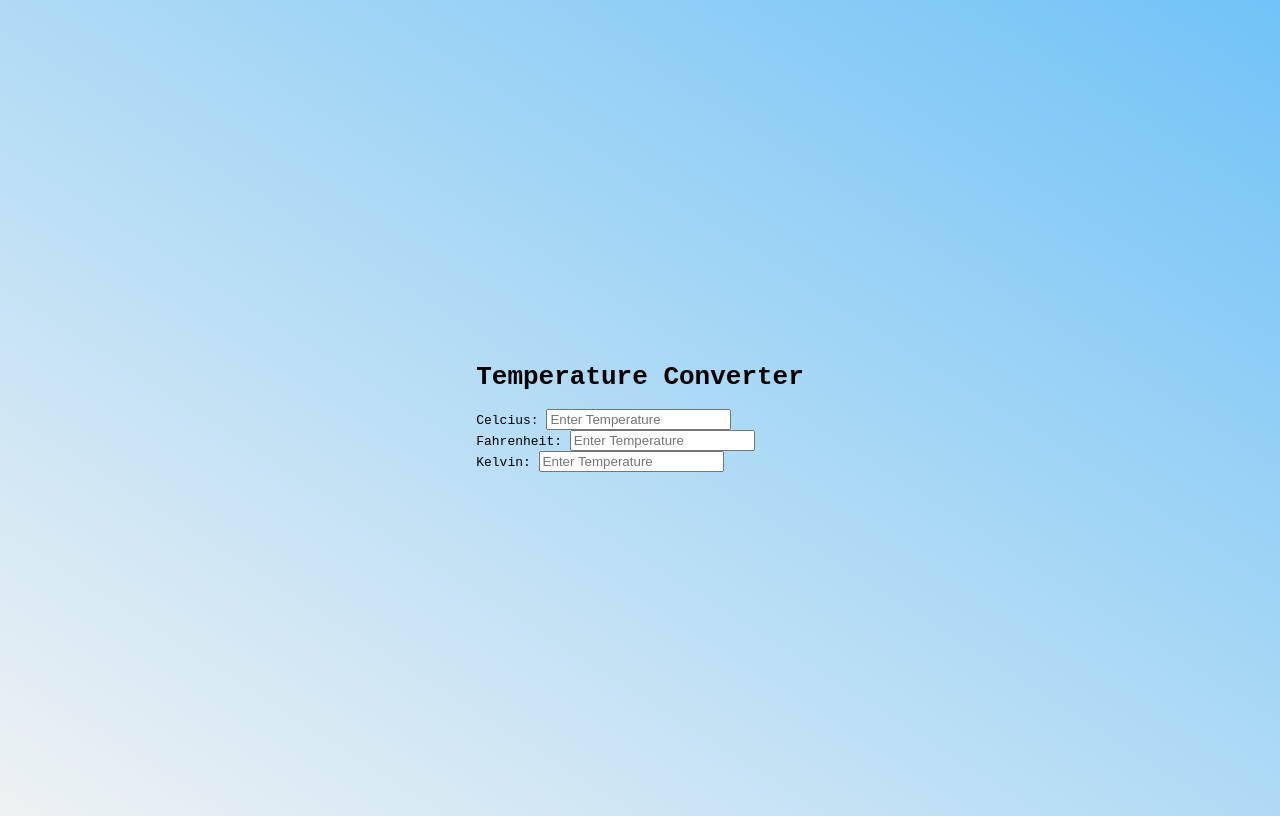
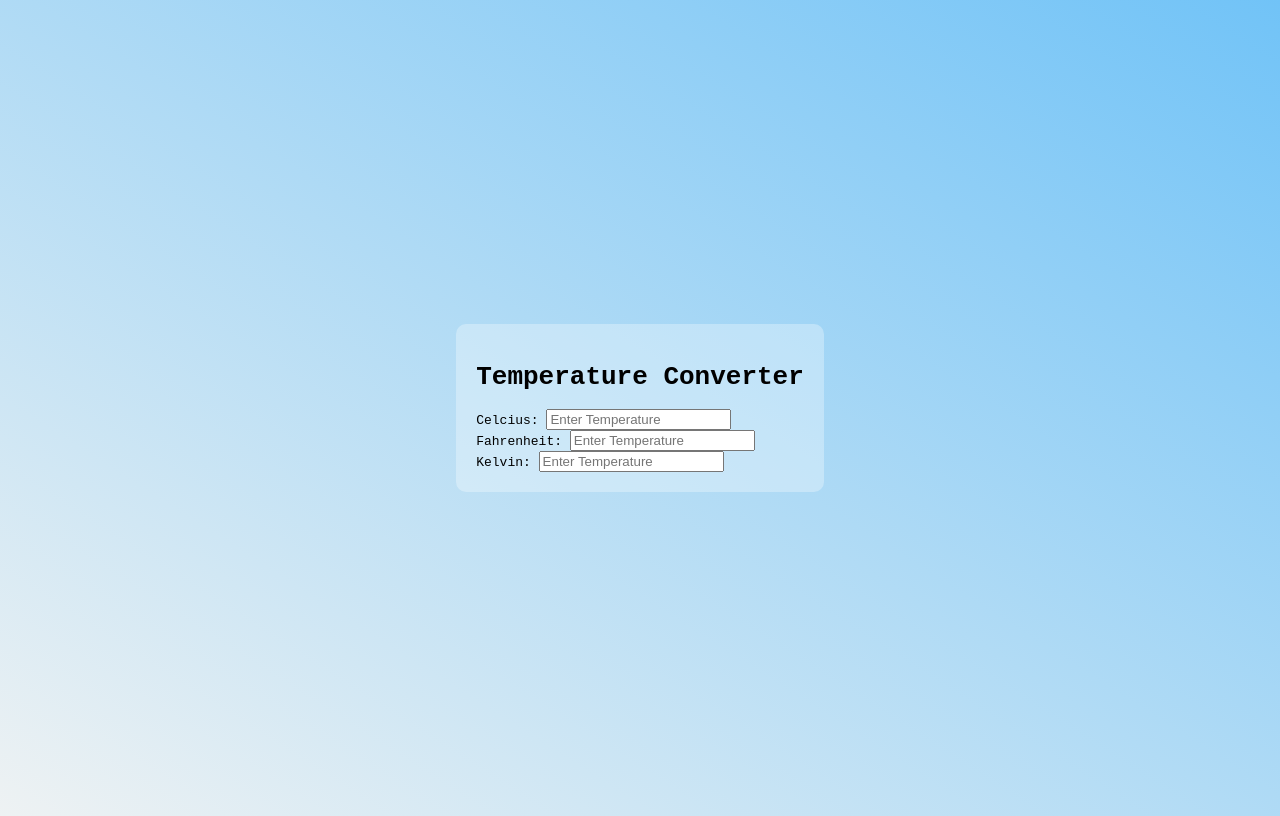
Before and after one commit to Faiyaz-Hossain404/temperature-converter, a website: page index.html in a window 1280 px wide. Drawn offline with Linux system fonts and the light colour scheme.

Commit message:
Feat: body css done

```diff
--- a/style.css
+++ b/style.css
@@ -6,3 +6,9 @@ body {
   align-items: center;
   font-family: monospace;
 }
+
+.container {
+  background: rgba(255, 255, 255, 0.3);
+  border-radius: 10px;
+  padding: 20px;
+}
```
